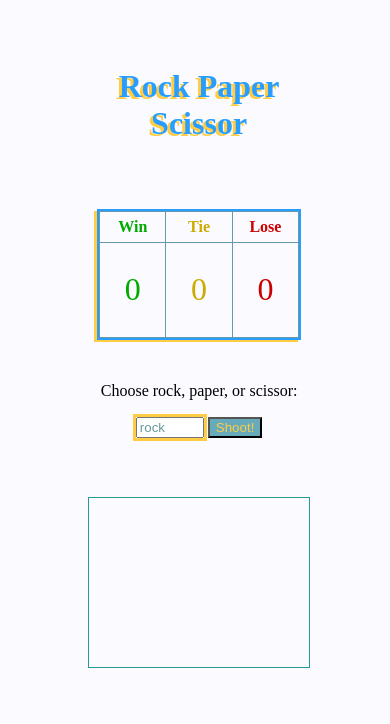
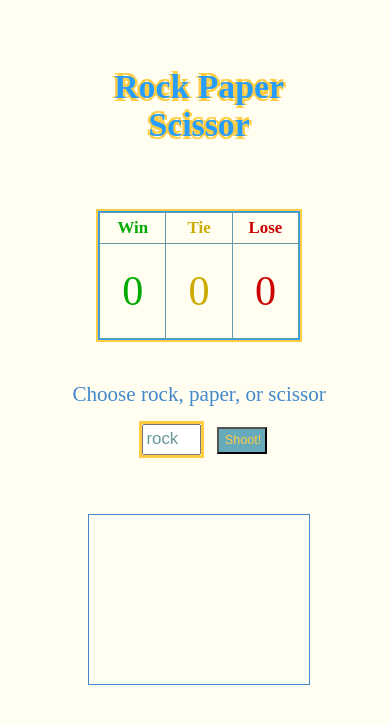
Before and after one commit to RainDropsz/rock_paper_scissors, a plain HTML site: page Rock_paper_scissor.html in a window 390 px wide. Drawn offline with nearby package versions, Linux system fonts and the light colour scheme.

Commit message:
Add files via upload
Responsive fonts & shadows

```diff
--- a/Rock_paper_scissor.html
+++ b/Rock_paper_scissor.html
@@ -20,32 +20,46 @@ https://raindropsz.github.io/Rock_paper_scissor.html
 
   <style>
     body {text-align: center; width:98%;height:80vh;
-          background-color: #fafaff;}
-    h1 {color: #279eff; text-shadow: -3px 2px #ffcc44;
-        margin: 8vh;}
+          background-color: #fffef0; font-size: 100%;}
+    h1 {color: #279eff;
+        /*text-shadow: -3px 2px #ffcc44;*/
+        text-shadow: -.3vh 0 #ffcc44, 0 .3vh #ffcc44,
+                      .3vh 0 #ffcc44, 0 -.3vh #ffcc44;
+        margin: 8vh; font-size: 4vh;}
     #score {height:15vh; width: 50%; margin: 5vh auto;
             min-width: 200px;
-            border: 2px solid #279eff;
-            box-shadow: -3px 2px #ffcc44;}
+            border: .5vw solid #279eff;
+            outline: .7vw solid #ffcc44;
+            /*box-shadow: -.5vw .5vw #ffcc44;*/}
     table {width: 100%; border-collapse: collapse;
            margin:0; padding:0; height:100%; }
-    th, td {border: 1px solid #6699aa; }
-    th {height: 3vh;}
-    td {width: 33%; height: 10vh; font-size:2em;}
+    th, td {border: .2vw solid #6699aa; }
+    th {height: 3vh; font-size: 2vh;}
+    td {width: 33%; height: 10vh; font-size: 5vh;}
     #wlab, #wct {color: #00aa00;}
     #tlab, #tct {color: #ccaa00;}
     #llab, #lct {color: #cc0000;}
 
+
     form {margin: 5vh auto;}
-    #rps {width: 10%; margin: 2vh 0; min-width: 60px;}
+    input {display: inline-block;}
+    label {font-size: 2.5vh; color:#4488cc;}
+    #rps {width: 10%; margin: 2vh 3vw;
+          height: 3vh; font-size: 2vh; width: 13vw;}
     #rps, #rps:focus  {color: #669999;
                        outline: solid #ffcc44; }
     #sb1 {color: #ffcc44;
-          background-color: #66aabb;}
+          background-color: #66aabb;
+          height: 3.2vh; width: 13vw;
+          font-size: 1.5vh;}
     #sb1:focus {outline: none;}
+
+
     #gametxt {width: 50%; height:20vh;
               min-height: 50px; min-width: 220px;
-              border: 1px solid #279999; color:#275555;
+              font-size: 2vh;
+              border: .2vw solid #4488cc;
+              color:#4488cc;
               margin: auto;
               overflow-y: scroll; overflow-x: hidden;}
   </style>
@@ -72,7 +86,7 @@ https://raindropsz.github.io/Rock_paper_scissor.html
 </div>
 
 <form id="chooserps" onsubmit="test()">
-  <label for="rps">Choose rock, paper, or scissor:</label><br>
+  <label for="rps">Choose rock, paper, or scissor</label><br>
   <input type="text" id="rps" name="rps" value="rock" autofocus>
   <input id="sb1" type="submit" value="Shoot!">
 </form>
```
